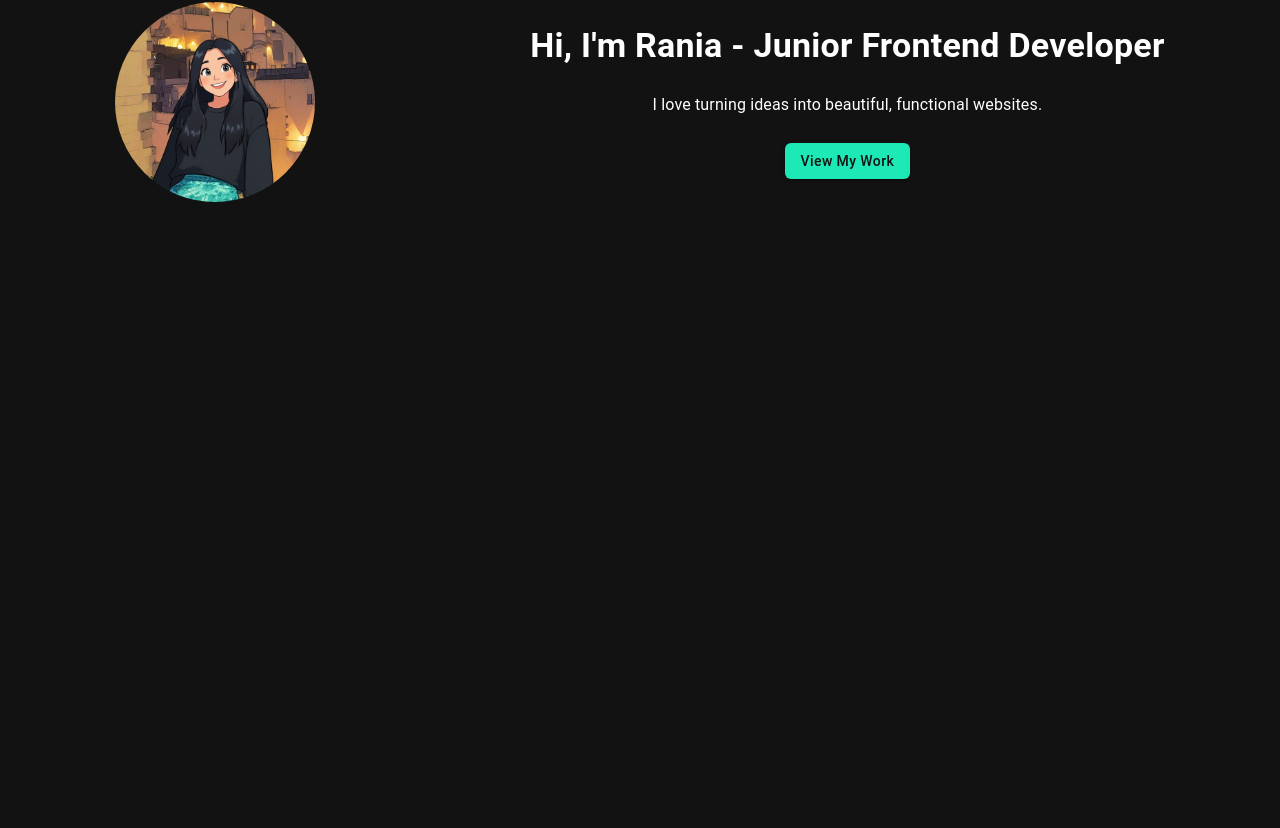
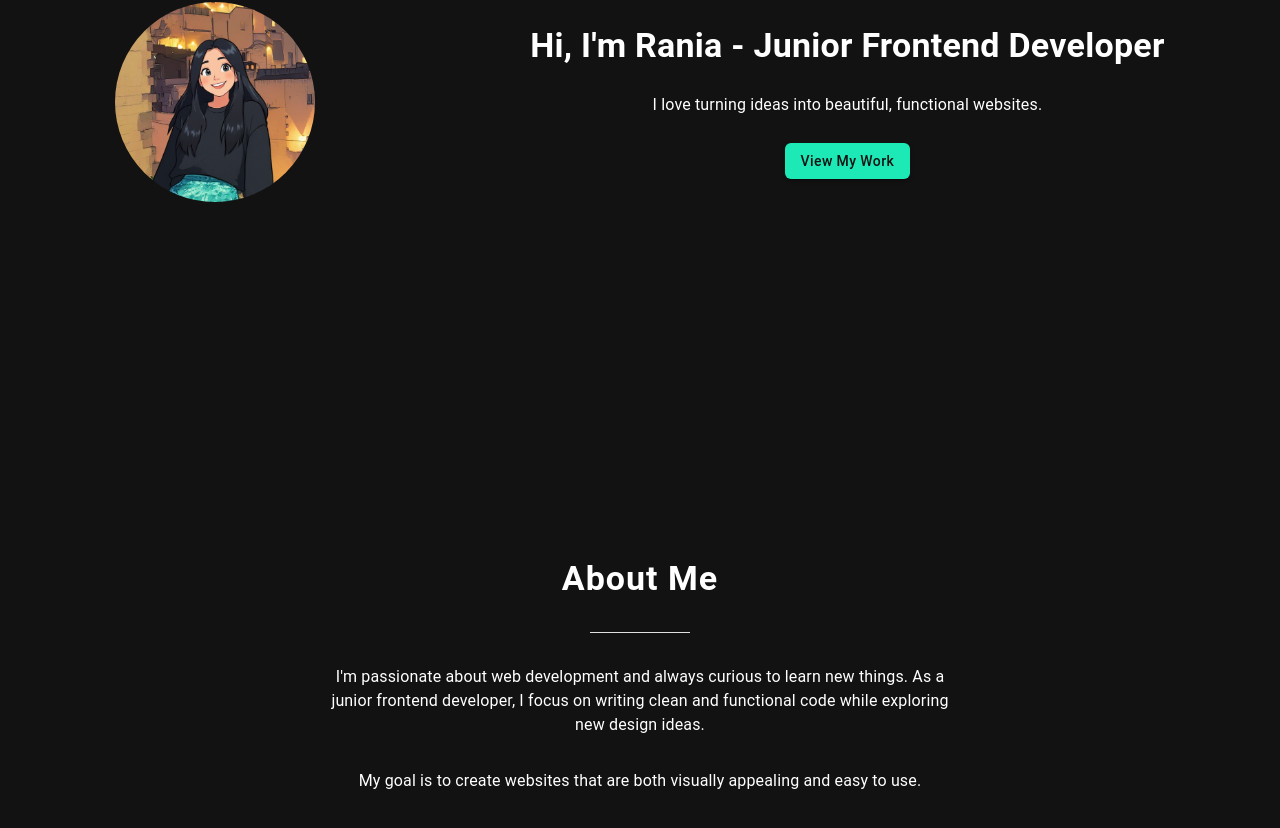
Before and after one commit to Rania-Papachr/my-portfolio, a React (Vite) app: page / in a window 1280 px wide. Shown: the part 322-1150 px from the top of the page. Before the commit the page ends 800 px from the top, so only its background shows below. Built offline with nearby package versions, Linux system fonts and the light colour scheme.

Commit message:
feat: add About section

```diff
--- a/src/App.jsx
+++ b/src/App.jsx
@@ -1,6 +1,7 @@
 import Toolbar from "@mui/material/Toolbar";
 import DrawerAppBar from "./components/DrawerAppBar";
 import Hero from "./components/Hero";
+import About from "./components/About";
 
 function App() {
   return (
@@ -8,6 +9,7 @@ function App() {
       <DrawerAppBar />
       <Toolbar />
       <Hero />
+      <About />
     </>
   );
 }
--- /dev/null
+++ b/src/components/About.jsx
@@ -0,0 +1,45 @@
+import Container from "@mui/material/Container"; //a layout component used to center your content and set a max-width, so your text and elements don’t stretch too wide on large screens.
+import Box from "@mui/material/Box";
+import Typography from "@mui/material/Typography";
+import Stack from "@mui/material/Stack"; //a layout component that arranges elements: In a row or in a column.With automatic spacing between them like a cleaner, easier Flexbox.
+import Divider from "@mui/material/Divider";
+
+const About = () => {
+  return (
+    <Box
+      component="section"
+      sx={{ bgcolor: "#121212", color: "#fff", py: { xs: 8, md: 12 } }}
+    >
+      <Container maxWidth="md">
+        <Stack spacing={4} alignItems="center">
+          <Typography
+            variant="h4"
+            sx={{ fontWeight: "bold", textAlign: "center", letterSpacing: 1 }}
+          >
+            About Me
+          </Typography>
+          <Divider
+            sx={{ backgroundColor: "#fff", width: "100px", mx: "auto", my: 2 }}
+          />
+          <Typography
+            variant="body1"
+            sx={{ textAlign: "center", maxWidth: "650px", mx: "auto" }}
+          >
+            I'm passionate about web development and always curious to learn new
+            things. As a junior frontend developer, I focus on writing clean and
+            functional code while exploring new design ideas.
+          </Typography>
+          <Typography
+            variant="body1"
+            sx={{ textAlign: "center", maxWidth: "650px", mx: "auto" }}
+          >
+            My goal is to create websites that are both visually appealing and
+            easy to use.
+          </Typography>
+        </Stack>
+      </Container>
+    </Box>
+  );
+};
+
+export default About;
```
